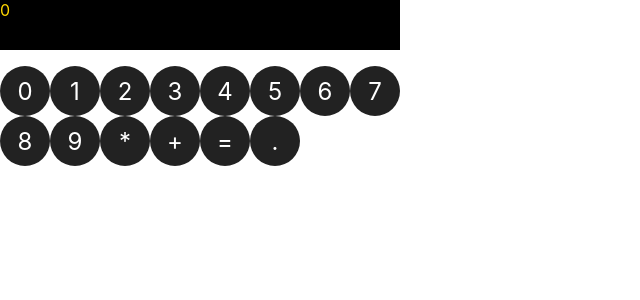
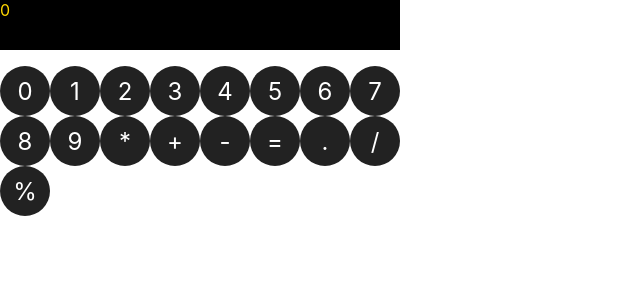
Before and after one commit to ifernisimo/calculator-react, a React (Create React App) app: page / in a window 1280 px wide. Shown: the top 300 px of the page, without its empty margins (0-640 px from the left). Built offline with nearby package versions, Linux system fonts and the light colour scheme.

Commit message:
summ minus separation multiply done

```diff
--- a/src/App.js
+++ b/src/App.js
@@ -81,6 +81,36 @@ function App() {
           break;
         }
 
+        case "-": {
+          setNumFlag(false);
+          setA(newA - newB);
+          resetVar();
+          break;
+        }
+
+        case "*": {
+          setNumFlag(false);
+          setA(newA * newB);
+          resetVar();
+          break;
+        }
+
+        case "/": {
+          setNumFlag(false);
+          setA(newA / newB);
+          resetVar();
+          break;
+        }
+
+        case "%": {
+          //Исправить %
+          setNumFlag(false);
+          const perc = a - (a / 100) * b;
+          setA(perc);
+          resetVar();
+          break;
+        }
+
         default:
           return 0;
       }
@@ -147,11 +177,25 @@ function App() {
             +
           </div>
 
+          <div className="key key_minus dark_gray" onClick={() => setter("-")}>
+            -
+          </div>
+
           <div className="key key_result dark_gray" onClick={() => setter("=")}>
             =
           </div>
           <div className="key key_dot dark_gray" onClick={() => setter(".")}>
             .
+          </div>
+          <div
+            className="key key_separate dark_gray"
+            onClick={() => setter("/")}
+          >
+            /
+          </div>
+
+          <div className="key key_perc dark_gray" onClick={() => setter("%")}>
+            %
           </div>
         </div>
       </div>
```
Also changed, not shown: 1 other file (tests, documents, lock files or other folders).
